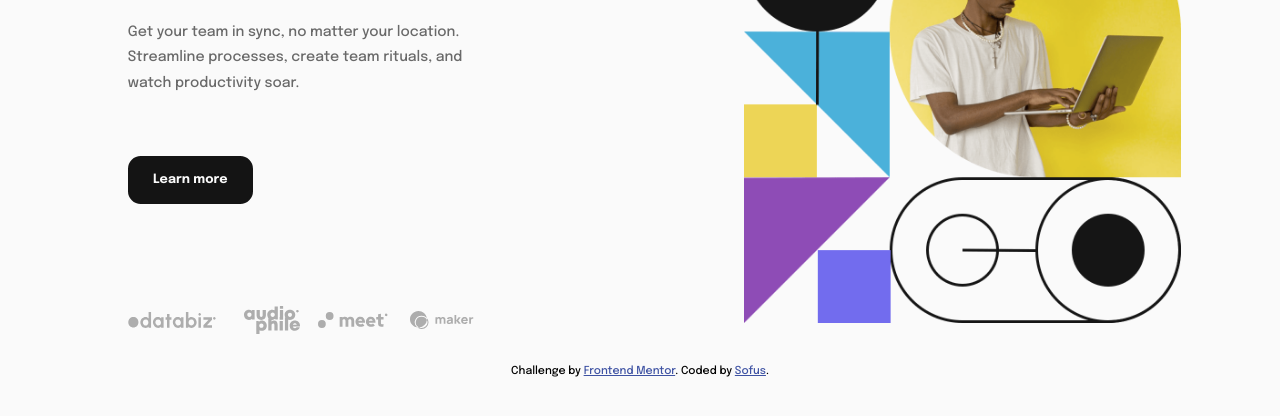
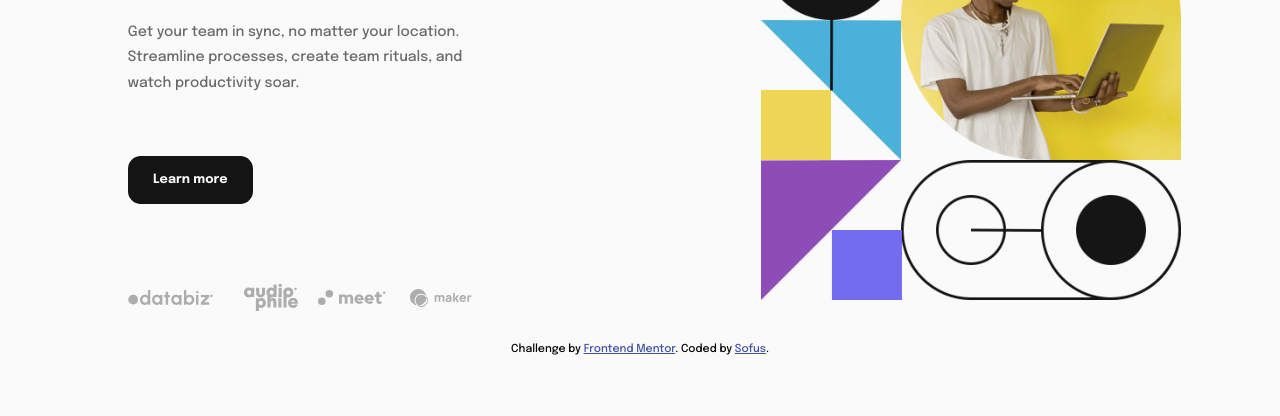
Before and after one commit to sofuslund/fm-intro-section-with-dropdown-navigation, a plain HTML site: page index.html in a window 1280 px wide. Shown: the part 368-784 px from the top of the page. Drawn offline with Linux system fonts and the light colour scheme.

Commit message:
Change hero height from em to vh

```diff
--- a/style.css
+++ b/style.css
@@ -186,6 +186,7 @@ ul {
         margin-top: .8em;
     }
 }
+
 @media only screen and (min-width: 769px) {
     html {
         font-size: clamp(.6rem, 1.11vw, 1.1rem);
@@ -287,7 +288,7 @@ ul {
         flex-direction: row;
         justify-content: space-between;
         margin: 4em 7em 3em 8em;
-        height: 41em;
+        height: 70vh;
     }
     .hero__text {
         margin-top: 5em;
@@ -339,6 +340,11 @@ ul {
     }
     .clients__img {
         transform: scale(1.0);
-        max-width: 77%;
+        max-width: 90%;
     }
 }
+@media only screen and (min-width: 769px) and (max-width: 1400px) {
+    .clients__img {
+        max-width: 75%;
+    }
+}
```
